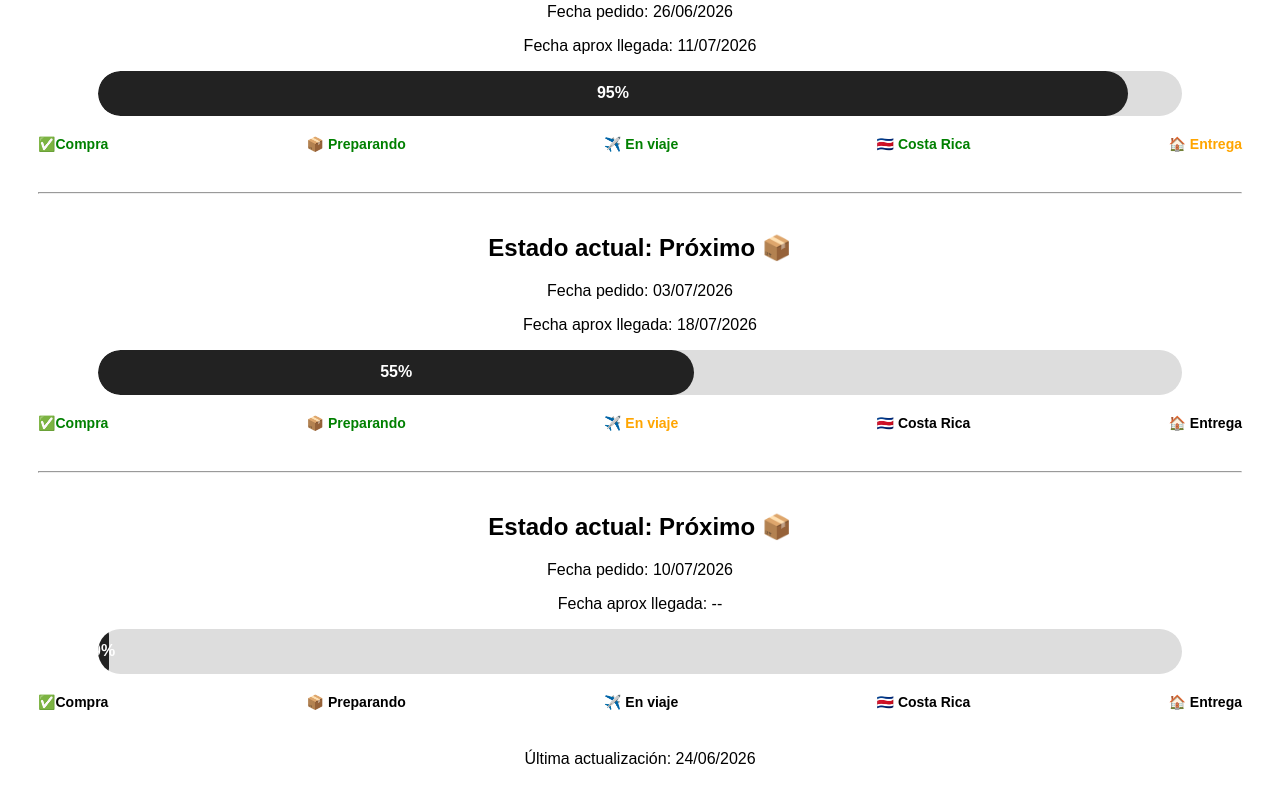
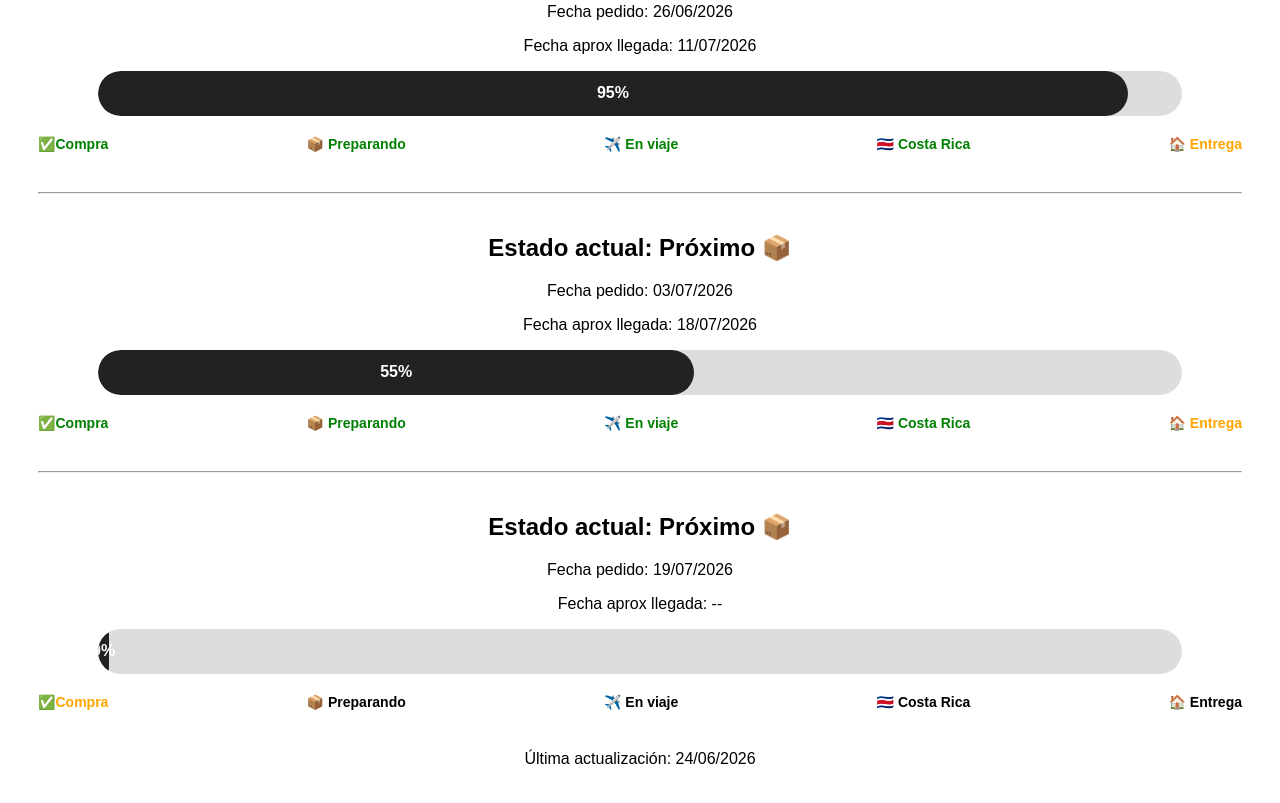
Before and after one commit to sp9877220-debug/EyT-Seguimiento, a plain HTML site: page index.html in a window 1280 px wide. Shown: the part 443-1246 px from the top of the page. Drawn offline with Linux system fonts and the light colour scheme.

Commit message:
Actualizar index.html

```diff
--- a/index.html
+++ b/index.html
@@ -155,9 +155,9 @@ hr{
 <div class="etapas">
 <span class="verde">✅Compra</span>
 <span class="verde">📦 Preparando</span>
-<span class="actual">✈️ En viaje</span>
-<span class="negro">🇨🇷 Costa Rica</span>
-<span class="negro">🏠 Entrega</span>
+<span class="verde">✈️ En viaje</span>
+<span class="verde">🇨🇷 Costa Rica</span>
+<span class="actual">🏠 Entrega</span>
 </div>
 
 </div>
@@ -172,7 +172,7 @@ hr{
 
 <h2>Estado actual: Próximo 📦</h2>
 
-<p>Fecha pedido: 10/07/2026</p>
+<p>Fecha pedido: 19/07/2026</p>
 <p>Fecha aprox llegada: -- </p>
 
 
@@ -184,7 +184,7 @@ hr{
 
 
 <div class="etapas">
-<span class="negro">✅Compra</span>
+<span class="actual">✅Compra</span>
 <span class="negro">📦 Preparando</span>
 <span class="negro">✈️ En viaje</span>
 <span class="negro">🇨🇷 Costa Rica</span>
```
